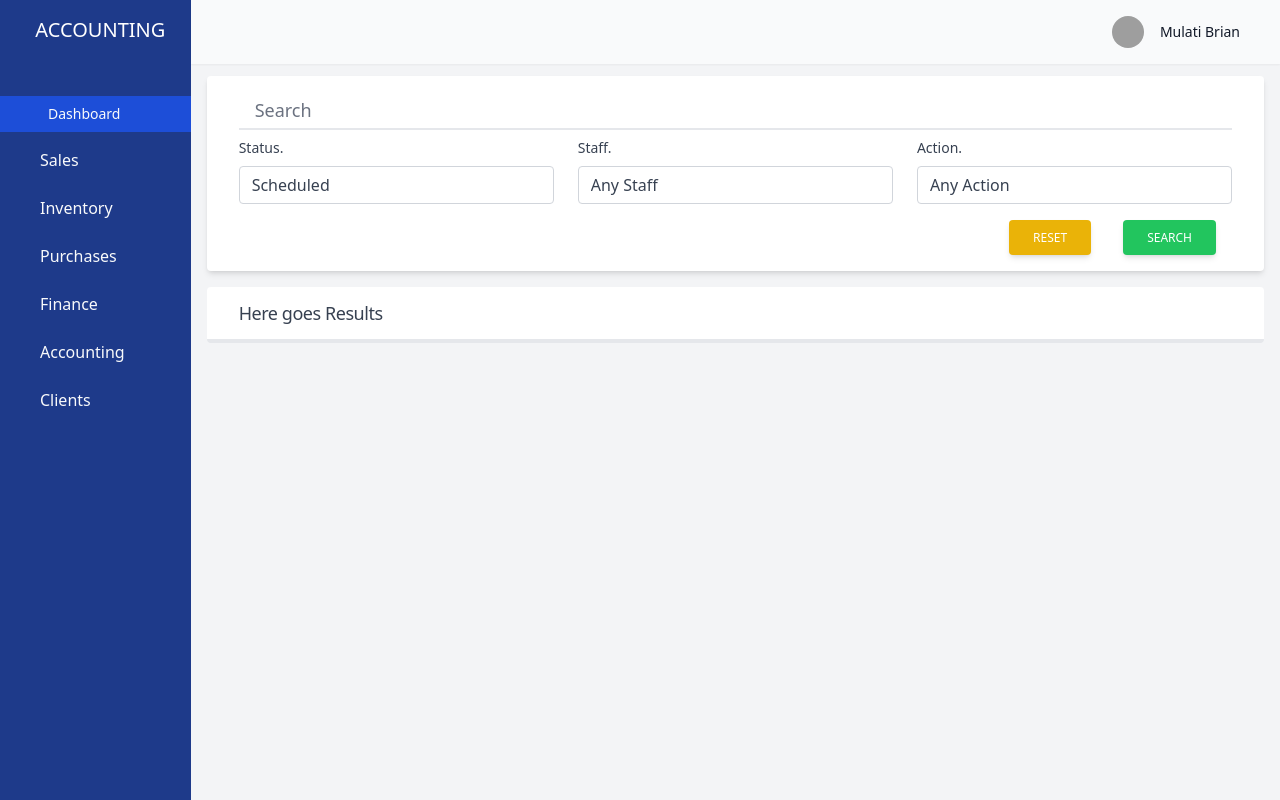
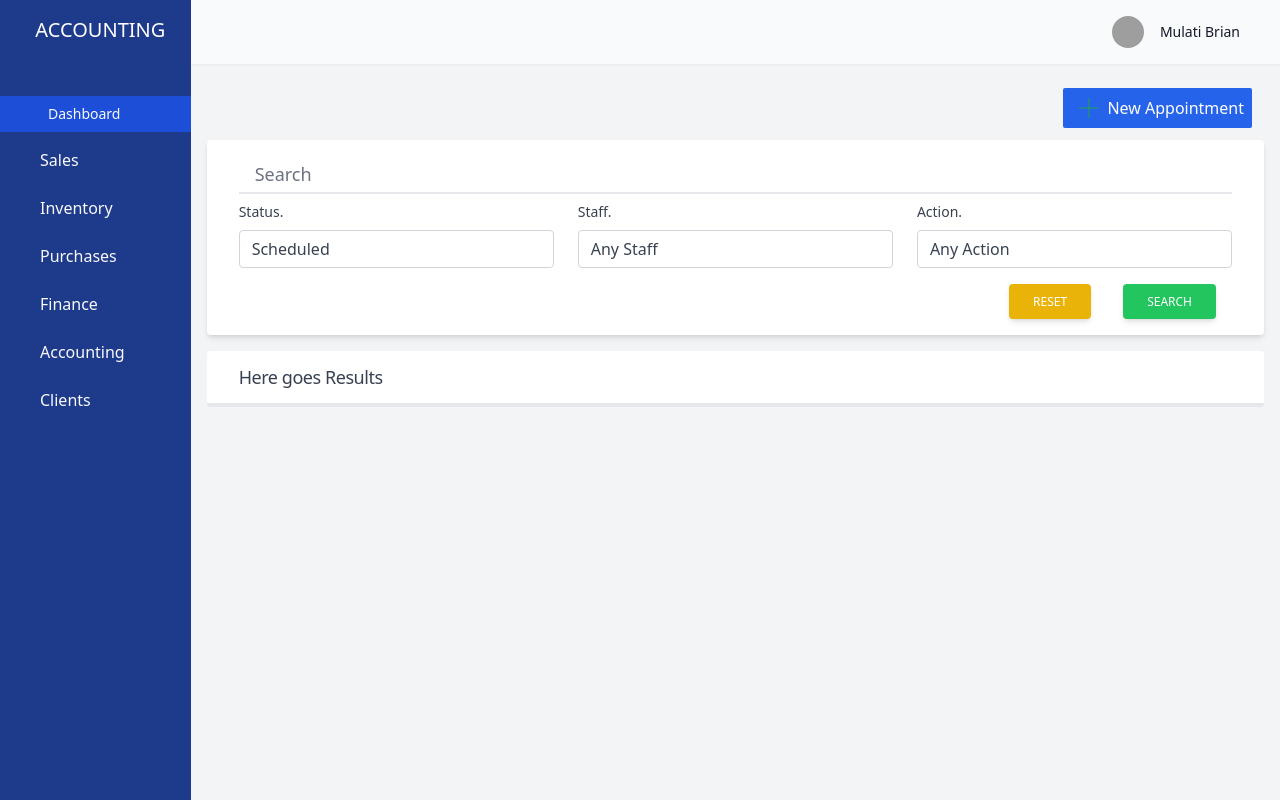
Before and after one commit to Brian-mula/accounting, a Nuxt app: page /appointments in a window 1280 px wide. Built offline with nearby package versions, Linux system fonts and the light colour scheme; grey boxes are pictures that could not be loaded.

Commit message:
added new appointment page

```diff
--- a/pages/appointments.vue
+++ b/pages/appointments.vue
@@ -1,5 +1,17 @@
 <template>
   <div>
+  <div class="flex justify-end items-end p-3">
+      <nuxt-link to="/new_appointment"
+        class="bg-blue-600 p-2 rounded-sm cursor-pointer hover:bg-blue-700 flex items-center"
+      >
+        <img
+          src="~/assets/images/add-svgrepo-com.svg"
+          alt=""
+          class="h-5 w-5 mx-2"
+        />
+        <h4 class="text-white">New Appointment</h4>
+      </nuxt-link>
+    </div>
     <form class="bg-white shadow-md rounded px-8 pt-3 pb-4 mb-2">
       <h3 class="pt-2 pb-1 px-4 text-lg text-gray-500 border-b-2">Search</h3>
       <div class="grid grid-cols-3 gap-6 mt-2">
--- /dev/null
+++ b/pages/new_appointment.vue
@@ -0,0 +1,13 @@
+<template>
+    <div>
+    new appointment
+    </div>
+</template>
+
+<script setup>
+
+</script>
+
+<style lang="scss" scoped>
+
+</style>
```
